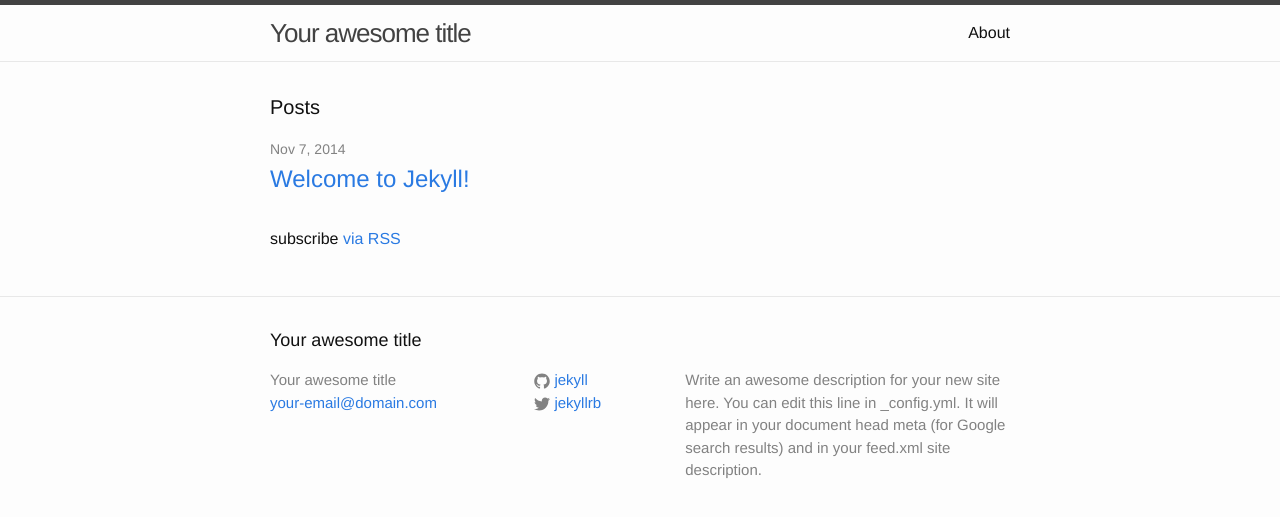
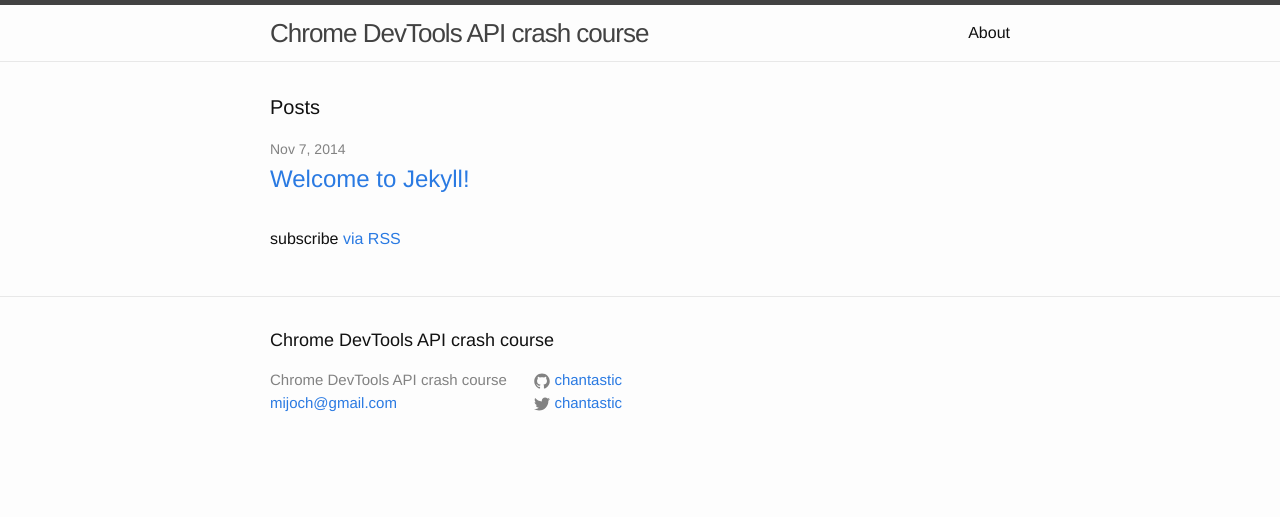
Before and after one commit to chantastic/devtools-api, a Jekyll site: the page built from index.html, in a window 1280 px wide. Shown: the top 517 px of the page. Built offline with Jekyll 4.4.1, drawn with Linux system fonts in a browser that asks for light colours.

Commit message:
chore(config): update _config.yml with basic site details

```diff
--- a/_config.yml
+++ b/_config.yml
@@ -1,14 +1,11 @@
 # Site settings
-title: Your awesome title
-email: your-email@domain.com
+title: Chrome DevTools API crash course
+email: mijoch@gmail.com
 description: > # this means to ignore newlines until "baseurl:"
-  Write an awesome description for your new site here. You can edit this
-  line in _config.yml. It will appear in your document head meta (for
-  Google search results) and in your feed.xml site description.
 baseurl: "" # the subpath of your site, e.g. /blog/
-url: "http://yourdomain.com" # the base hostname & protocol for your site
-twitter_username: jekyllrb
-github_username:  jekyll
+url: "http://chantastic.github.io/devtools-api/" # the base hostname & protocol for your site
+twitter_username: chantastic
+github_username:  chantastic
 
 # Build settings
 markdown: kramdown
```
